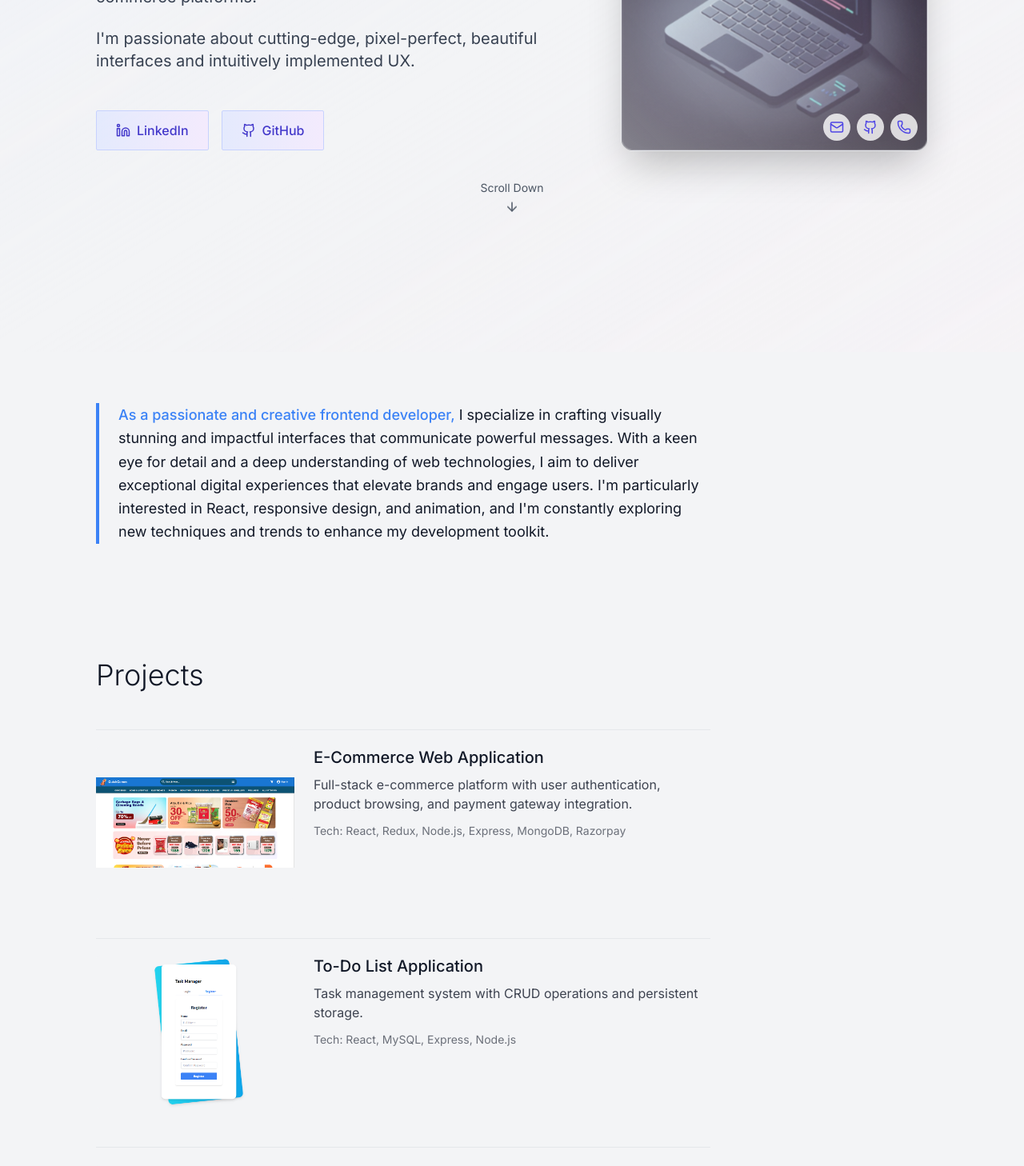
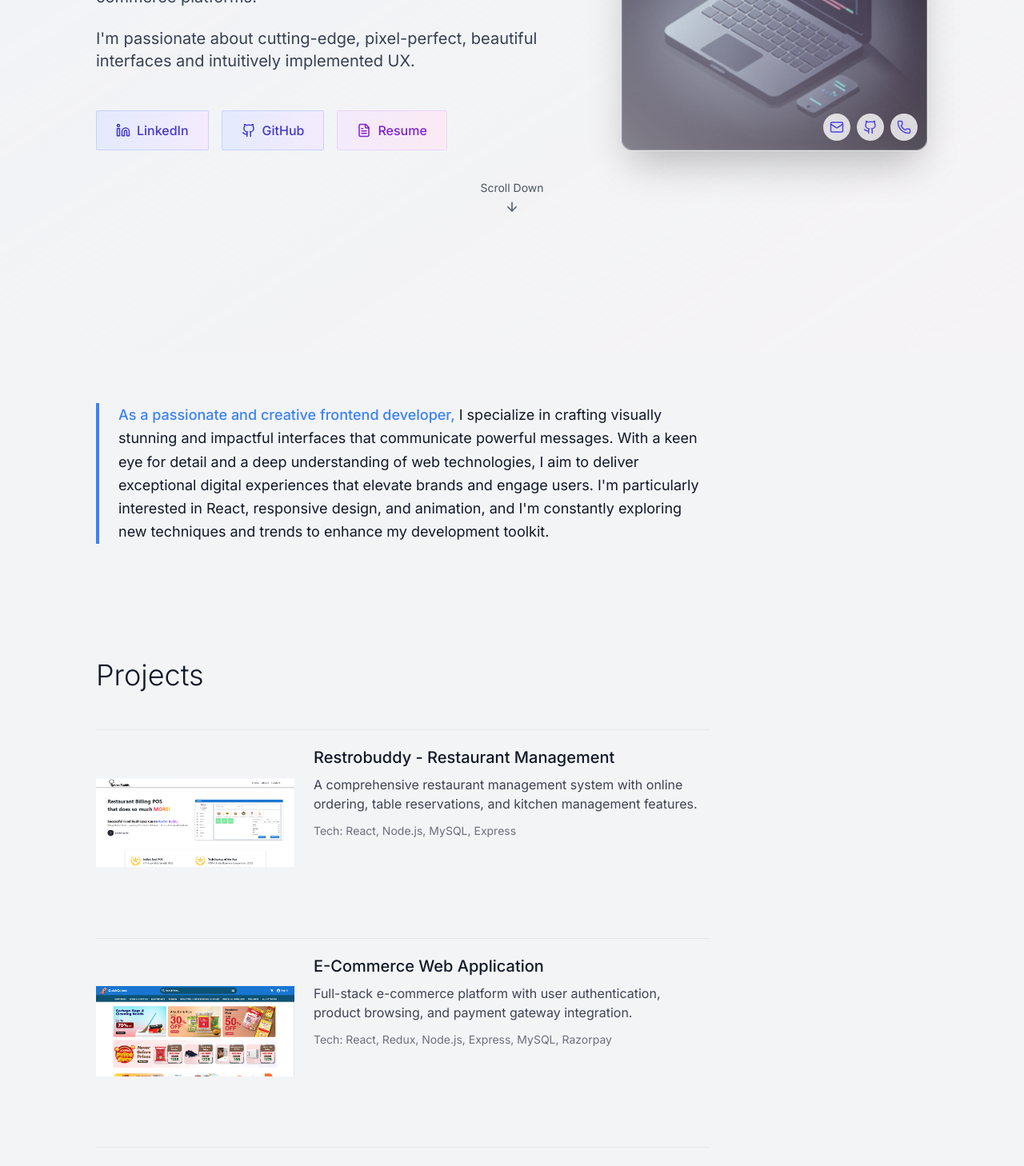
Before and after one commit to prat1854/my-portfolio-, a Next.js app: page / in a window 1280 px wide. Shown: the part 360-1818 px from the top of the page at 80% size. Built offline with nearby package versions, Linux system fonts and the light colour scheme.

Commit message:
resume update

```diff
--- a/app/components/HeroSection.tsx
+++ b/app/components/HeroSection.tsx
@@ -4,7 +4,7 @@ import Image from "next/image";
 import Link from "next/link";
 import { motion } from "framer-motion";
 import { Typewriter } from "react-simple-typewriter";
-import { Github, Linkedin, Mail, Phone, ArrowDown } from "lucide-react";
+import { Github, Linkedin, Mail, Phone, ArrowDown, FileText } from "lucide-react";
 
 export default function HeroSection() {
   const scrollToNextSection = () => {
@@ -83,6 +83,15 @@ export default function HeroSection() {
               >
                 <Github size={18} aria-hidden="true" /> GitHub
               </Link>
+              <Link
+                href="/resume.pdf"
+                className="flex items-center gap-2 bg-gradient-to-r from-purple-100/80 to-pink-100/80 dark:from-white/5 dark:to-white/10 border border-purple-200 dark:border-white/20 text-purple-700 dark:text-white px-4 sm:px-6 py-2 sm:py-3 rounded-sm font-medium hover:shadow-[0_0_20px_rgba(147,51,234,0.3)] dark:hover:shadow-[0_0_20px_rgba(147,51,234,0.4)] hover:scale-105 transition-all duration-300"
+                aria-label="Download my resume"
+                target="_blank"
+                rel="noopener noreferrer"
+              >
+                <FileText size={18} aria-hidden="true" /> Resume
+              </Link>
             </motion.div>
           </motion.div>
 
--- a/app/components/ProjectsSection.tsx
+++ b/app/components/ProjectsSection.tsx
@@ -16,11 +16,18 @@ type Project = {
 export default function ProjectsSection() {
   const projects: Project[] = [
     {
+      name: "Restrobuddy - Restaurant Management",
+      link: "https://restrobuddy.in",
+      image: "/restaurant-buddy.png",
+      description: "A comprehensive restaurant management system with online ordering, table reservations, and kitchen management features.",
+      tech: "React, Node.js, MySQL, Express"
+    },
+    {
       name: "E-Commerce Web Application",
       link: "https://github.com/prat1854/Frontend",
       image: "/e-commer.png",
       description: "Full-stack e-commerce platform with user authentication, product browsing, and payment gateway integration.",
-      tech: "React, Redux, Node.js, Express, MongoDB, Razorpay"
+      tech: "React, Redux, Node.js, Express, MySQL, Razorpay"
     },
     {
       name: "To-Do List Application",
@@ -34,7 +41,7 @@ export default function ProjectsSection() {
       link: "https://www.globaljournal.co.in",
       image: "/global_journal.png", // replace with your actual image path or URL
       description: "Multidisciplinary peer-reviewed journal featuring global research contributions.",
-      tech: "Academic Publishing, Web Platform ,ReactJS + PHP + MySQL "
+      tech: "Academic Publishing, Web Platform ,ReactJS + PHP "
     },
 
   ];
```
Also changed, not shown: 1 other file (tests, documents, lock files or other folders).
